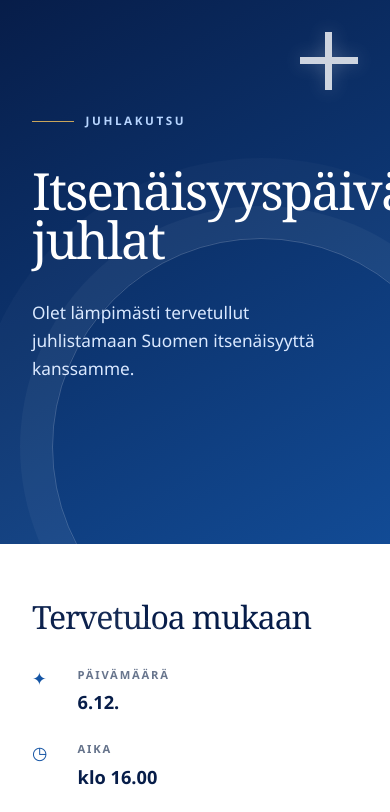
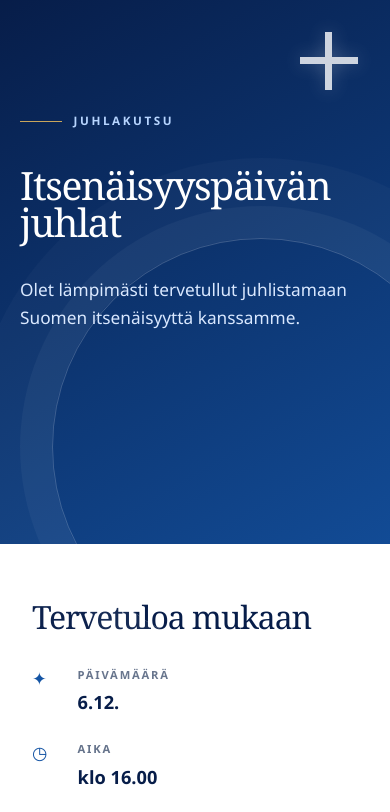
Before and after one commit to pyryhirvonen/oma-sivu, a plain HTML site: page index.html in a window 390 px wide. Shown: the top 812 px of the page. Drawn offline with Linux system fonts and the light colour scheme.

Commit message:
korjattu otsikon leikkautuminen mobiilissa

```diff
--- a/index.html
+++ b/index.html
@@ -45,7 +45,7 @@
       display: grid;
       min-height: 100vh;
       place-items: center;
-      overflow: hidden;
+      overflow-x: clip;
       padding: 2rem 1rem;
     }
 
@@ -77,8 +77,8 @@
       z-index: 1;
       display: grid;
       width: min(100%, 70rem);
+      min-width: 0;
       grid-template-columns: minmax(0, 1.15fr) minmax(18rem, .85fr);
-      overflow: hidden;
       border: 1px solid rgba(255, 255, 255, .9);
       border-radius: 1.5rem;
       background: rgba(255, 255, 255, .84);
@@ -89,6 +89,7 @@
     .hero {
       position: relative;
       display: flex;
+      min-width: 0;
       min-height: 46rem;
       flex-direction: column;
       justify-content: center;
@@ -140,10 +141,13 @@
     }
 
     h1 {
-      max-width: 11ch;
+      max-width: 100%;
       margin: 0;
       font-size: clamp(3.2rem, 8vw, 6.6rem);
       line-height: .96;
+      overflow-wrap: break-word;
+      word-break: normal;
+      hyphens: none;
     }
 
     .intro {
@@ -184,6 +188,7 @@
 
     .details {
       display: flex;
+      min-width: 0;
       flex-direction: column;
       justify-content: center;
       padding: clamp(2.5rem, 6vw, 5rem);
@@ -321,7 +326,11 @@
       .hero {
         min-height: 34rem;
         justify-content: flex-start;
-        padding: 7rem 2rem 3.5rem;
+        padding: 7rem 1.25rem 3.5rem;
+      }
+
+      h1 {
+        font-size: clamp(2rem, 10vw, 3.2rem);
       }
 
       .cross {
```
